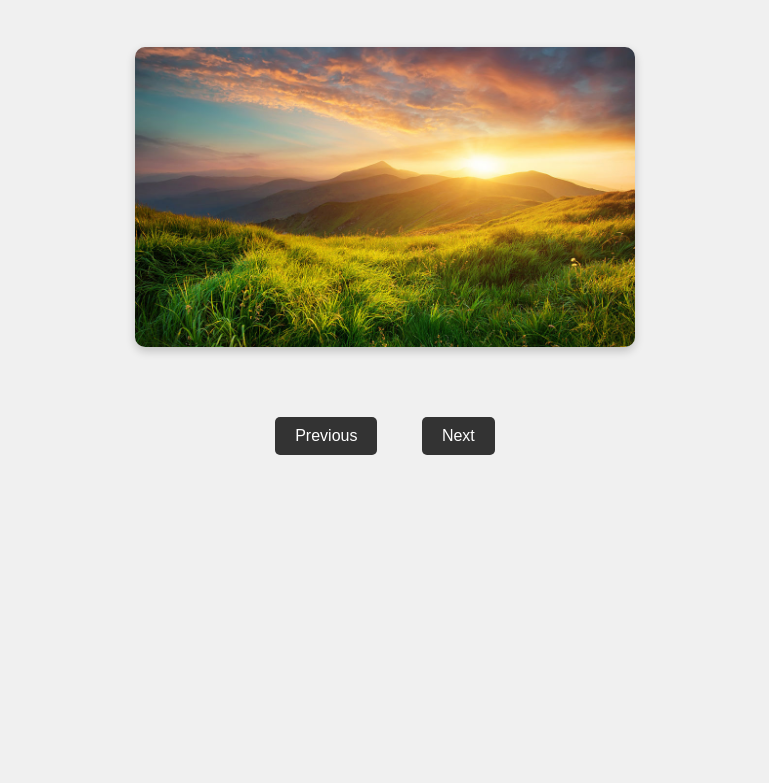
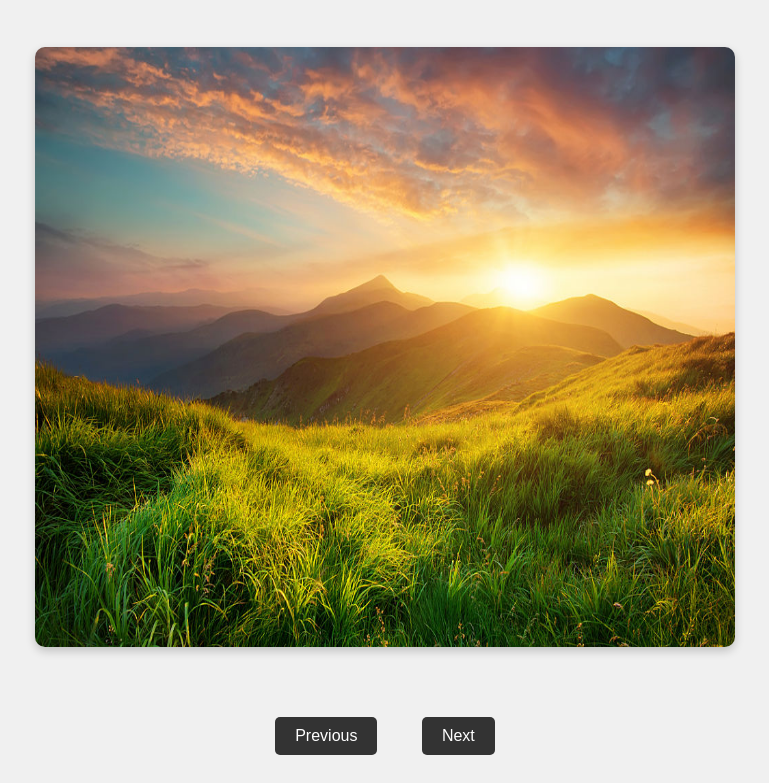
Before and after one commit to Kumar-7274/Panautiward9, a plain HTML site: page gallery.html in a window 1280 px wide. Shown: the part 61-844 px from the top of the page, without its empty margins (255-1024 px from the left). Before the commit the page ends 800 px from the top, so only its background shows below. Drawn offline with Linux system fonts and the light colour scheme.

Commit message:
Add files via upload

```diff
--- a/gallery.html
+++ b/gallery.html
@@ -9,8 +9,8 @@
       background: #f0f0f0;
     }
     .slider {
-      width: 500px;
-      height: 300px;
+      width: 700px;
+      height: 600px;
       margin: 50px auto;
       position: relative;
       overflow: hidden;
```
